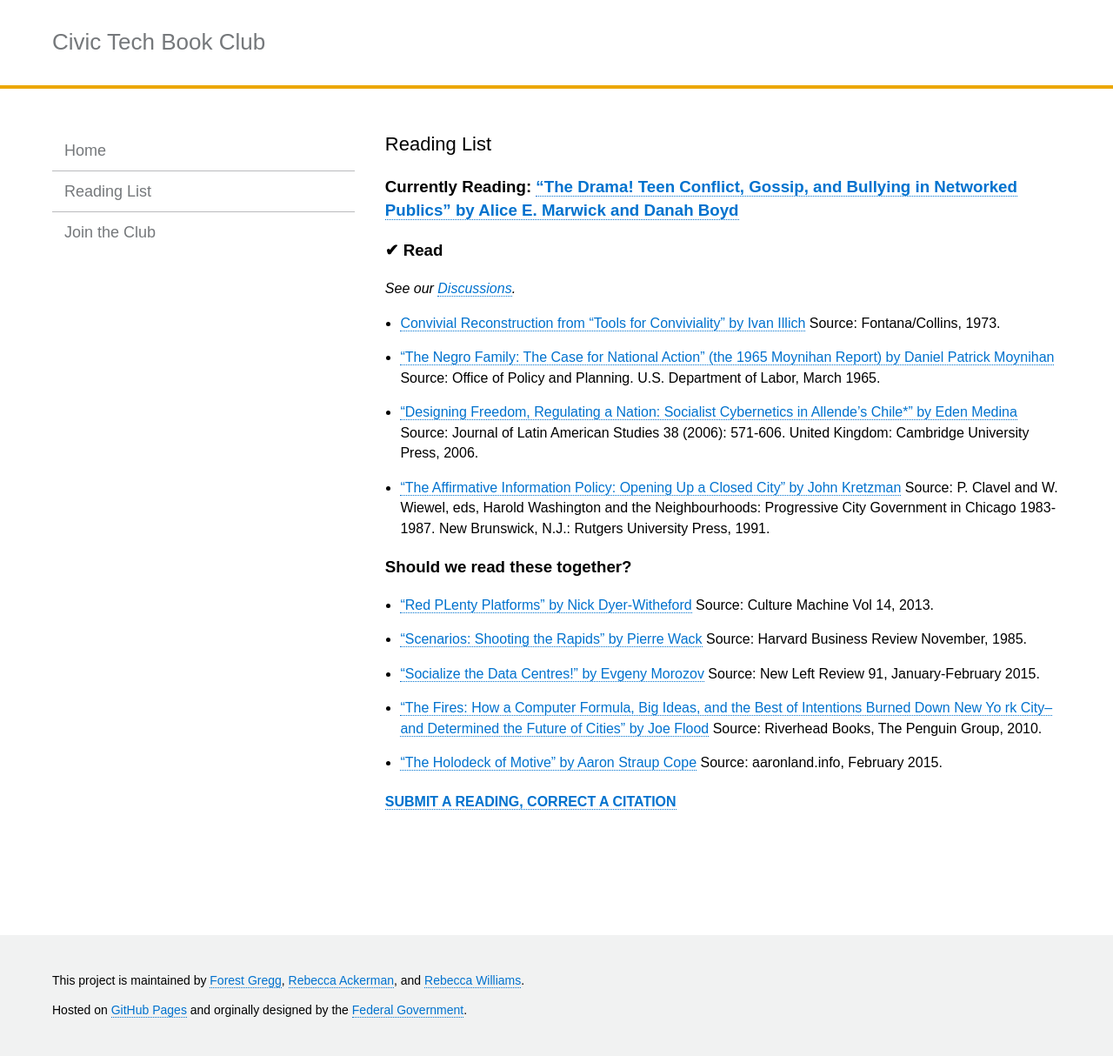
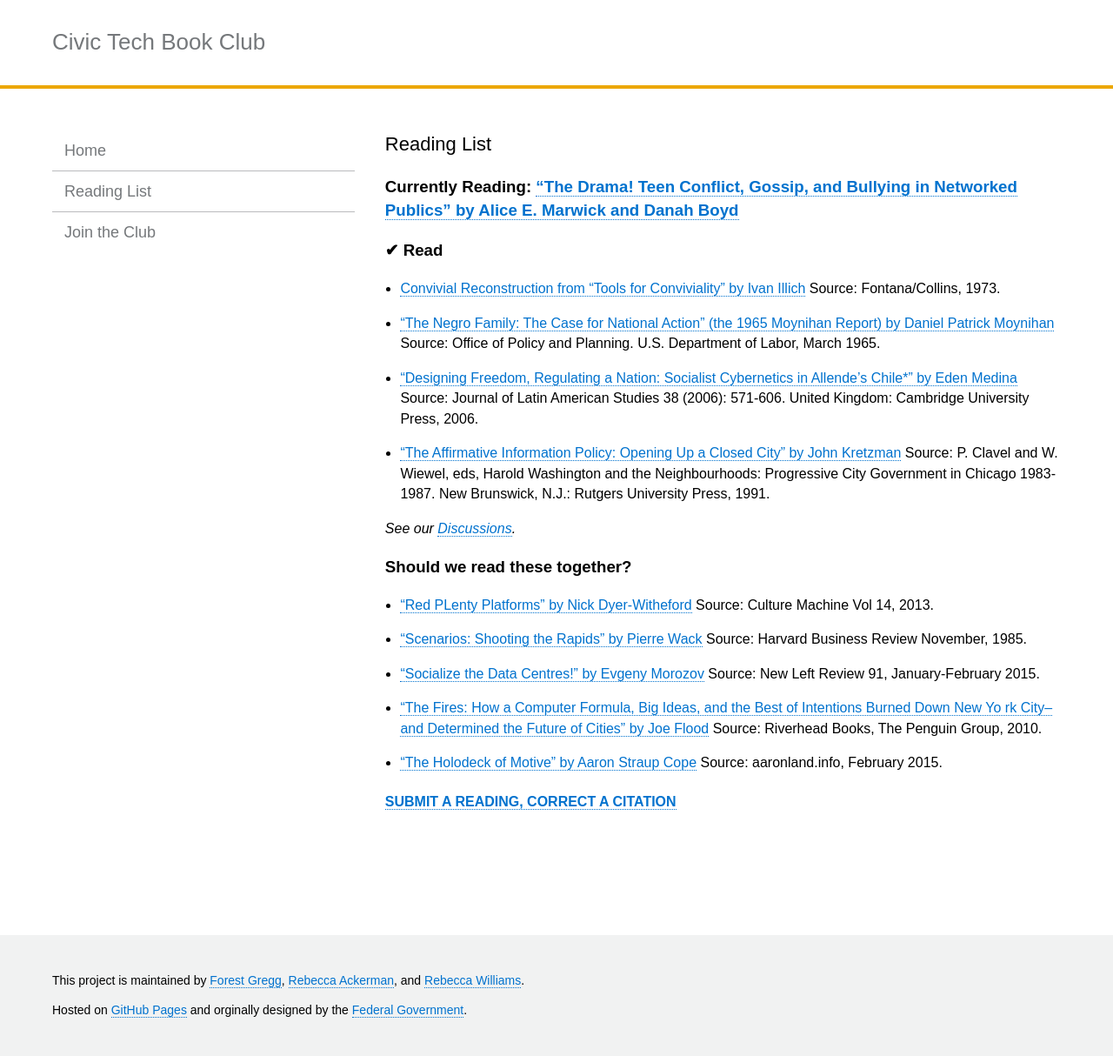
Before and after one commit to rebeccawilliams/bookclub, a Jekyll site: the page built from readinglist.md, in a window 1280 px wide. Shown: the whole page at 87% size. Built offline with Jekyll 4.4.1, drawn with Linux system fonts in a browser that asks for light colours.

```diff
--- a/readinglist.md
+++ b/readinglist.md
@@ -6,12 +6,13 @@ title:  "Reading List"
 ### Currently Reading: [“The Drama! Teen Conflict, Gossip, and Bullying in Networked Publics” by Alice E. Marwick and Danah Boyd](http://papers.ssrn.com/sol3/papers.cfm?abstract_id=1926349)
 
 ### ✔ Read
-_See our [Discussions](/)._
 
 - [Convivial Reconstruction from “Tools for Conviviality” by Ivan Illich](http://civictechbook.club/convivial-reconstruction) Source: Fontana/Collins, 1973.
 - ["The Negro Family: The Case for National Action" (the 1965 Moynihan Report) by Daniel Patrick Moynihan](https://web.stanford.edu/~mrosenfe/Moynihan%27s%20The%20Negro%20Family.pdf) Source: Office of Policy and Planning. U.S. Department of Labor, March 1965.
 - ["Designing Freedom, Regulating a Nation: Socialist Cybernetics in Allende’s Chile*"  by Eden Medina](http://www.informatics.indiana.edu/edenm/EdenMedinaJLASAugust2006.pdf) Source: Journal of Latin American Studies 38 (2006): 571-606. United Kingdom: Cambridge University Press, 2006.
 - ["The Affirmative Information Policy: Opening Up a Closed City" by John Kretzman](http://civictechbook.club/affirmativeinformationpolicy) Source: P. Clavel and W. Wiewel, eds, Harold Washington and the Neighbourhoods: Progressive City Government in Chicago 1983-1987. New Brunswick, N.J.: Rutgers University Press, 1991.
+
+_See our [Discussions](/)._
 
 ### Should we read these together?
 
```
